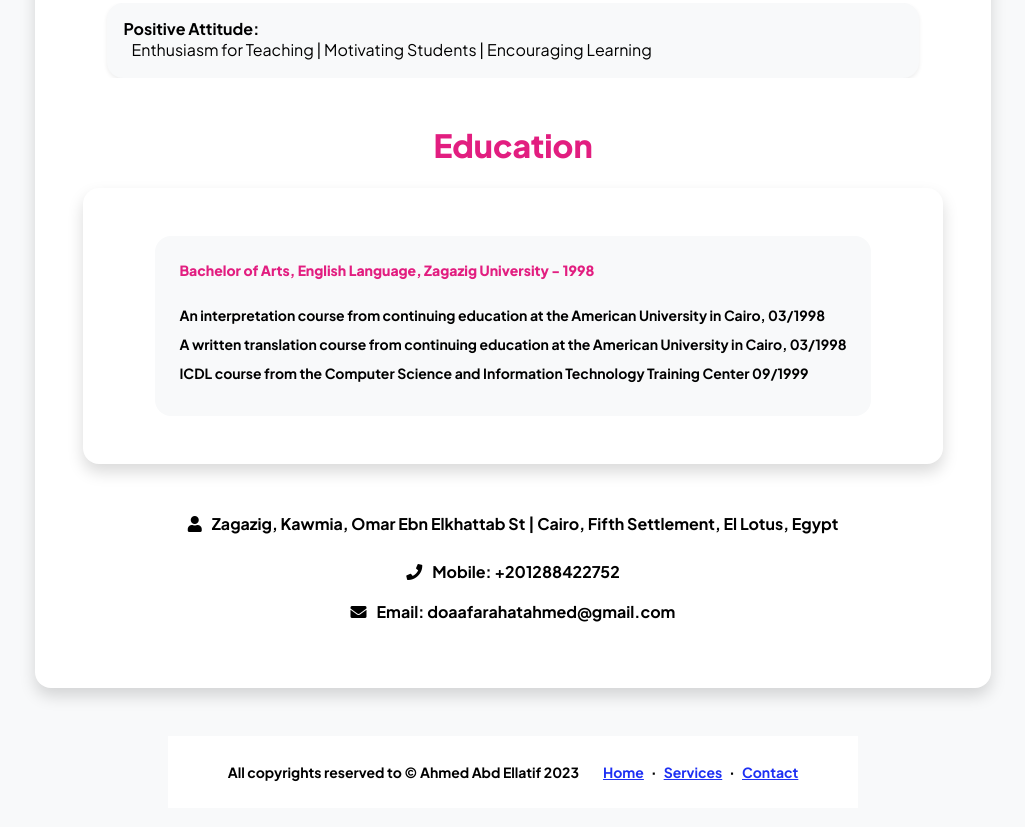
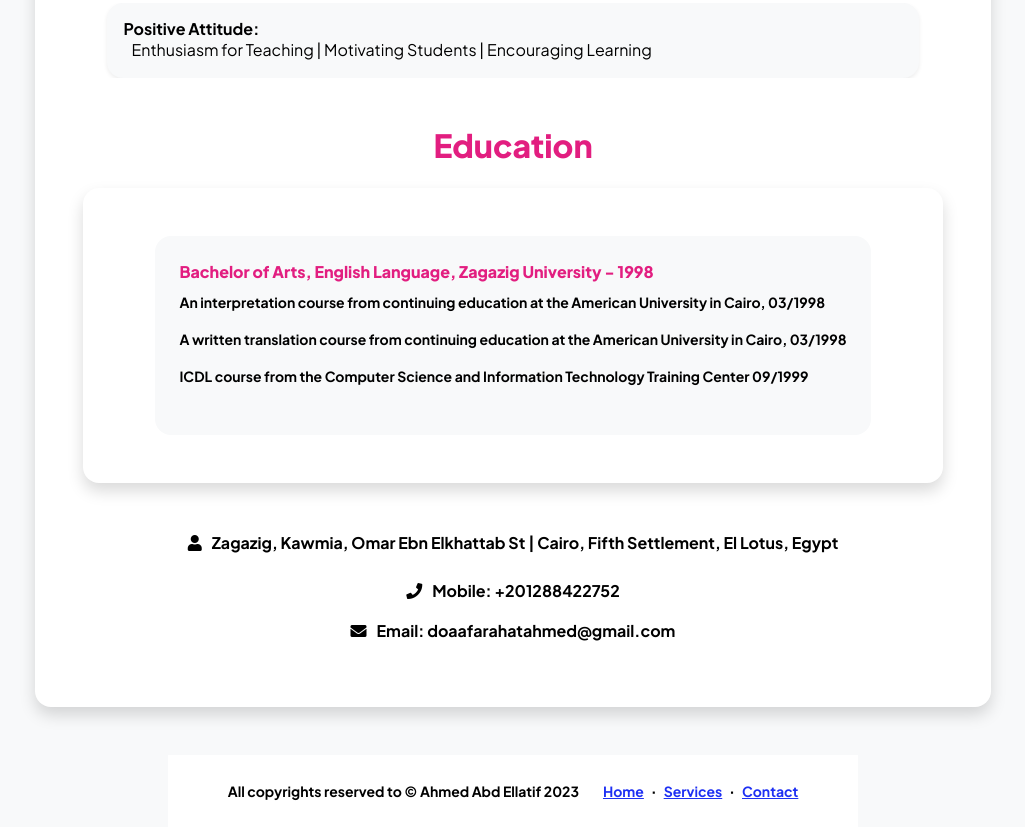
Before and after one commit to DoaaFarhatElsaadany/My-Portfolio, a plain HTML site: page resume.html in a window 1280 px wide. Shown: the part 1694-2521 px from the top of the page, without its empty margins (127-1152 px from the left). Drawn offline with nearby package versions, Linux system fonts and the light colour scheme.

Commit message:
Update resume.html

```diff
--- a/resume.html
+++ b/resume.html
@@ -341,16 +341,16 @@
                         <h2 class="text-secondary fw-bolder mb-4 hover-effect">Education</h2>
                         <!-- Education Card 1 -->
                         <div class="card shadow border-0 rounded-4 mb-5">
-        <div class="card-body p-3 p-md-5">
-            <div class="row align-items-center gx-2 gx-md-5">
-                <div class="col text-center text-md-start mb-4 mb-md-0">
-                    <div class="bg-light p-3 p-md-4 rounded-4">
-                        <div class="text-secondary fw-bolder mb-2 small mb-md-0">Bachelor of Arts, English Language, Zagazig University - 1998</div>
-                        <div class="mt-2 mt-md-4">
-                            <ul class="list-unstyled mb-0">
-                                <li class="mb-2 small">An interpretation course from continuing education at the American University in Cairo, 03/1998</li>
-                                <li class="mb-2 small">A written translation course from continuing education at the American University in Cairo, 03/1998</li>
-                                <li class="mb-2 small">ICDL course from the Computer Science and Information Technology Training Center 09/1999</li>
+                            <div class="card-body p-5">
+                                <div class="row align-items-center gx-5">
+                                    <div class="col text-center text-lg-start mb-4 mb-lg-0">
+                                        <div class="bg-light p-4 rounded-4">
+                                            <div class="text-secondary fw-bolder mb-2">Bachelor of Arts, English Language, Zagazig University - 1998</div>
+                                            <div class="mb-4">
+                                                <ul class="list-unstyled">
+                                                    <li class="mb-3 small">An interpretation course from continuing education at the American University in Cairo, 03/1998</li>
+                                                    <li class="mb-3 small">A written translation course from continuing education at the American University in Cairo, 03/1998</li>
+                                                    <li class="mb-3 small">ICDL course from the Computer Science and Information Technology Training Center 09/1999</li>
                                                 </ul>
                                             </div>
                                         </div>
```
Lines whose indentation alone changed are shown as unchanged.
